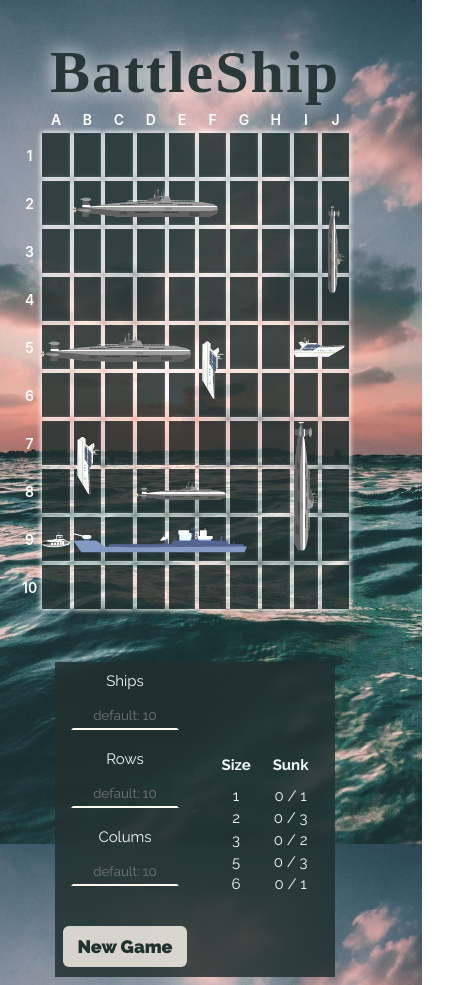
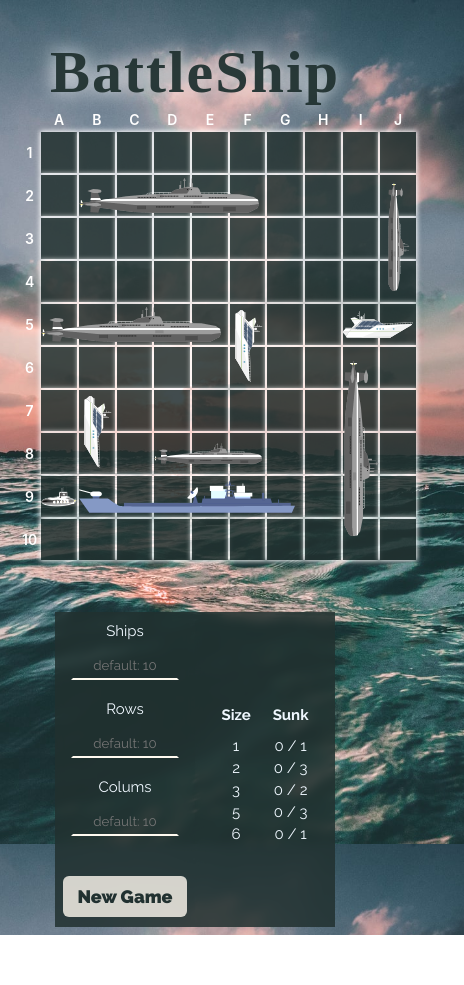
Before and after one commit to moshebe83/BattleShip, an Angular app: page /battleship in a window 390 px wide. Shown: the whole page, 464 px wide, since content can reach past the window. After the commit the page ends 935 px from the top, so only its background shows below. Built offline with nearby package versions, Linux system fonts and the light colour scheme; a web font is replaced by a local one.

Commit message:
changed a bit

```diff
--- a/src/app/components/game-board/game-board-square/game-board-square.component.scss
+++ b/src/app/components/game-board/game-board-square/game-board-square.component.scss
@@ -9,6 +9,11 @@
     transition: background-color 0.2s ease-out;
     padding: 0;
     display: block;
+    position:absolute; //hi again
+    top:0;
+    left:0;
+    bottom:0;
+    right:0;
     &.won {
         background-color: $color-blue;
     }
--- a/src/app/components/game-board/game-board.component.html
+++ b/src/app/components/game-board/game-board.component.html
@@ -4,8 +4,15 @@
     <img id="state-msg-img" *ngIf="gameState === EGameState.WON" src="./assets/trophy.svg" alt="winner image">
   </div>
 
-  <table class="game-board-table"
-    [ngClass]="{'wide': data.isWideBoard, 'won': gameState === EGameState.WON, 'lost': gameState === EGameState.LOST}">
+  <table
+    class="game-board-table"
+    [ngClass]="{
+      'wide': data.isWideBoard,
+      'won': gameState === EGameState.WON,
+      'lost': gameState === EGameState.LOST,
+      'large': data.isWideBoard
+    }"
+  >
     <thead>
       <tr>
         <td></td>
@@ -18,8 +25,14 @@
         <th class="game-board-axes">{{axesLabels.y[rowI]}}</th>
 
         <ng-container *ngFor="let square of boardSquaresArr; index as squareI">
-          <td *ngIf="squareI | matrixPipe : rowI : data.columns" class="game-board-row-square"
-            [ngClass]="{'large': data.isWideBoard}">
+          <td
+            *ngIf="squareI | matrixPipe : rowI : data.columns"
+            class="game-board-row-square"
+            [style]="{
+              width:''+squareWidthInPercent+'%',
+              paddingBottom: ''+squareWidthInPercent+'%'
+            }"
+            >
             <app-game-board-square [square]="square" [gameState]="gameState"
               (squareClickedEmit)="squareClicked(squareI, $event)">
             </app-game-board-square>
--- a/src/app/components/game-board/game-board.component.scss
+++ b/src/app/components/game-board/game-board.component.scss
@@ -23,7 +23,7 @@
 
 .game-board {
     transform: translateX(-10px);
-    max-width: 800px;
+    max-width: 1600px; //going big here
     margin: auto;
 
     &-axes {
@@ -36,6 +36,10 @@
     }
 
     &-table {
+      width:600px;
+      &.large {
+        width:1200px;
+      }
       &.wide {
          border-collapse: collapse;
       }
@@ -46,13 +50,31 @@
 
     &-row-square {
         position: relative;
+        height:0; //bottom padding is calculated based on width so it's a great candidate here as we have no actual content in our cell.
+        // width: 44px;
+        //removed .large as computation moved to table now
+    }
+}
+
+
+@media only screen and (max-width: 1000px) {
+  .game-board {
+    &-table {
+      width:700px;
       &.large {
-            height: 33px;
-            width: 33px;
-        }
-        &:not(.large) {
-            height: 44px;
-            width: 44px;
+        width:900px;
       }
     }
   }
+}
+
+@media only screen and (max-width: 600px) {
+  .game-board {
+    &-table {
+      width:400px;
+      &.large {
+        width:400px;
+      }
+    }
+  }
+}
--- a/src/app/components/game-board/game-board.component.ts
+++ b/src/app/components/game-board/game-board.component.ts
@@ -23,6 +23,9 @@ export class GameBoardComponent implements OnInit {
   public boardSquaresArr: ISquareItem[];
   public shipsAmountsList: IShipsAmountsList[];
   public EGameState: typeof EGameState;
+  //will decide on width/padding-bottom (instead of height because our TD doesn't care about height.)
+  public squareWidthInPercent : number;
+
 
   @Output() gameStateChanged: EventEmitter<EGameState> = new EventEmitter<EGameState>();
   @Output() shipsAmountListChanged: EventEmitter<IShipsAmountsList[]> = new EventEmitter<IShipsAmountsList[]>();
@@ -55,6 +58,7 @@ export class GameBoardComponent implements OnInit {
     this.largestShipImg = 7;
     this.boardSquaresArr = [];
     this.shipsAmountsList = [];
+    this.squareWidthInPercent = 0; //init because ts is forcing me to.
 
     this._gameState = EGameState.PLAYING;
     this._gameData = {} as IGameLevelData;
@@ -69,6 +73,7 @@ export class GameBoardComponent implements OnInit {
   }
 
   private setGameLevel(): void {
+    this.squareWidthInPercent = 100/this.data.columns; //we don't care about rows because squares.
     this.data.amountOfSquares = this.data.rows * this.data.columns;
     this.data.isWideBoard = this.data.columns >= 20;
     this.rows = new Array(this.data.rows);
```
Lines whose indentation alone changed are shown as unchanged.
